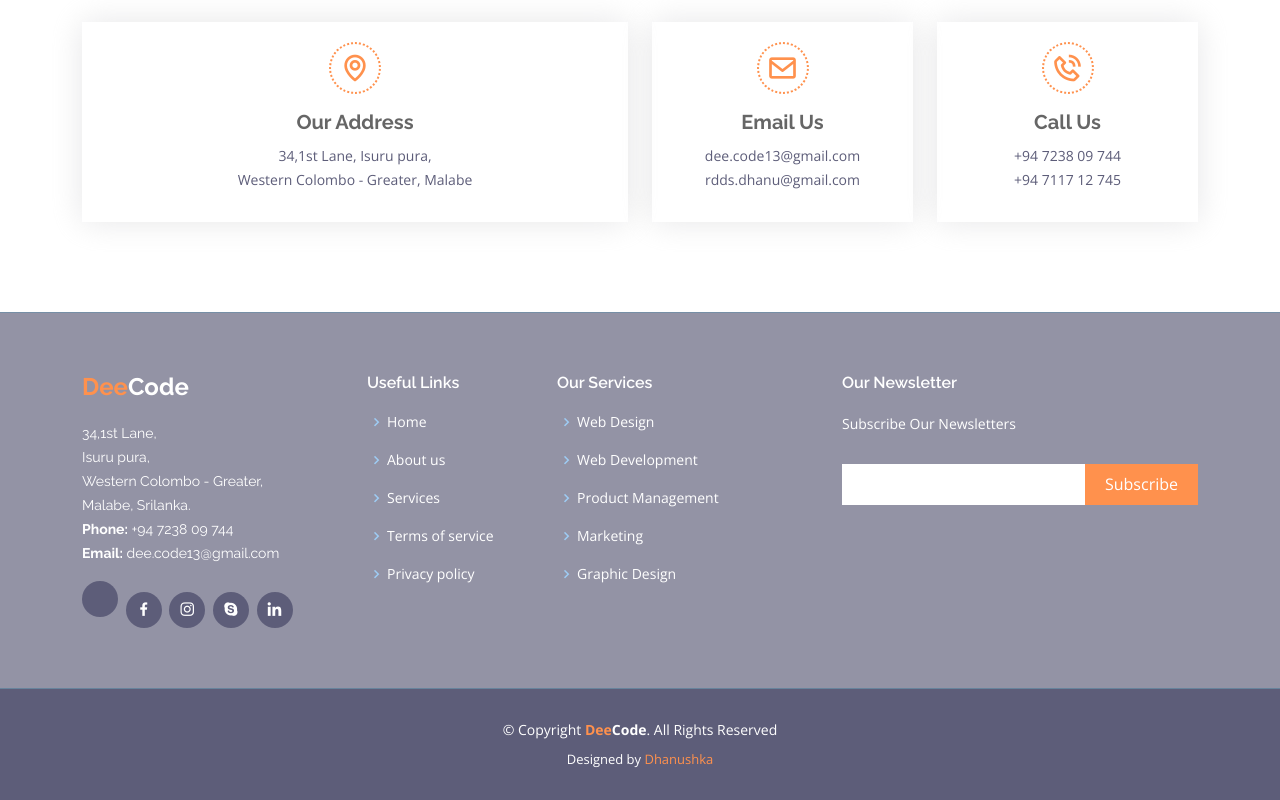
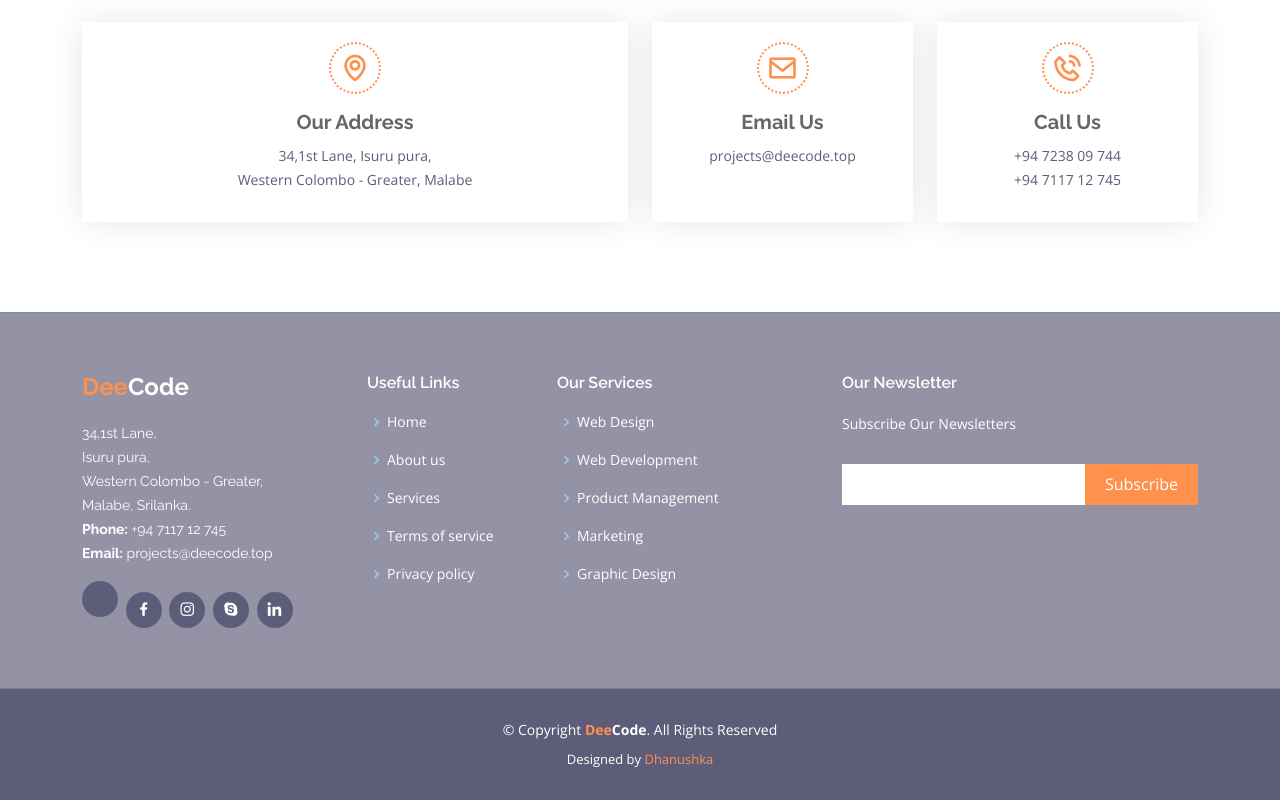
Before and after one commit to DeeCode-Dhanu/DeeCode-Dhanu.github.io, a plain HTML site: page index.html in a window 1280 px wide. Shown: the part 4416-5216 px from the top of the page. Drawn offline with nearby package versions, Linux system fonts and the light colour scheme; some icons are missing.

Commit message:
Update index.html

```diff
--- a/index.html
+++ b/index.html
@@ -217,7 +217,7 @@ path {
   <section id="topbar" class="d-flex align-items-center">
     <div class="container d-flex justify-content-center justify-content-md-between">
       <div class="contact-info d-flex align-items-center">
-        <i class="bi bi-envelope-fill"></i><a href="mailto:contact@example.com">dee.code@gmail.com</a>
+        <i class="bi bi-envelope-fill"></i><a href="mailto:contact@example.com">projects@deecode.top</a>
         <i class="bi bi-phone-fill phone-icon"></i> +94 7238 09 744
       </div>
       <div class="social-links d-none d-md-block">
@@ -974,7 +974,7 @@ offset: 2000 + 10 * paths.length
             <div class="info-box">
               <i class="bx bx-envelope" id="cIcon"></i>
               <h3>Email Us</h3>
-              <p>dee.code13@gmail.com<br>rdds.dhanu@gmail.com</p>
+              <p>projects@deecode.top</p>
             </div>
           </div>
 
@@ -1027,8 +1027,8 @@ offset: 2000 + 10 * paths.length
           <div class="col-lg-3 col-md-6 footer-info">
             <h3><span class="span1">Dee</span>Code</h3>
             <p>34,1st Lane,<br/> Isuru pura,<br/> Western Colombo - Greater,<br/> Malabe, Srilanka.<br/>
-              <strong>Phone:</strong> +94 7238 09 744<br>
-              <strong>Email:</strong> dee.code13@gmail.com<br>
+              <strong>Phone:</strong> +94 7117 12 745<br>
+              <strong>Email:</strong> projects@deecode.top<br>
             </p>
             <div class="social-links mt-3">
               <a href="#" class="twitter"><iconify-icon class="twitterW" icon="pajamas:twitter"></iconify-icon></a>
```
